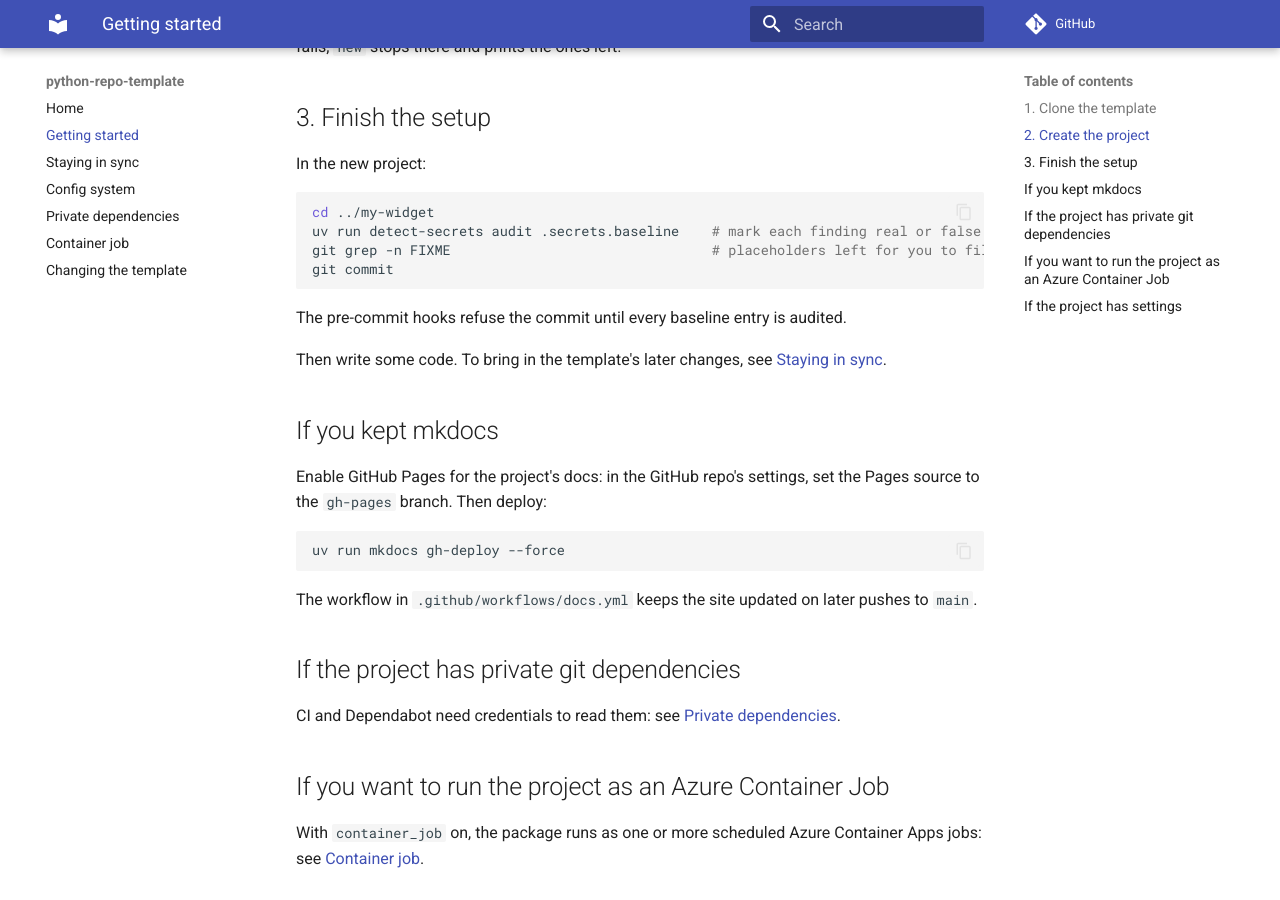
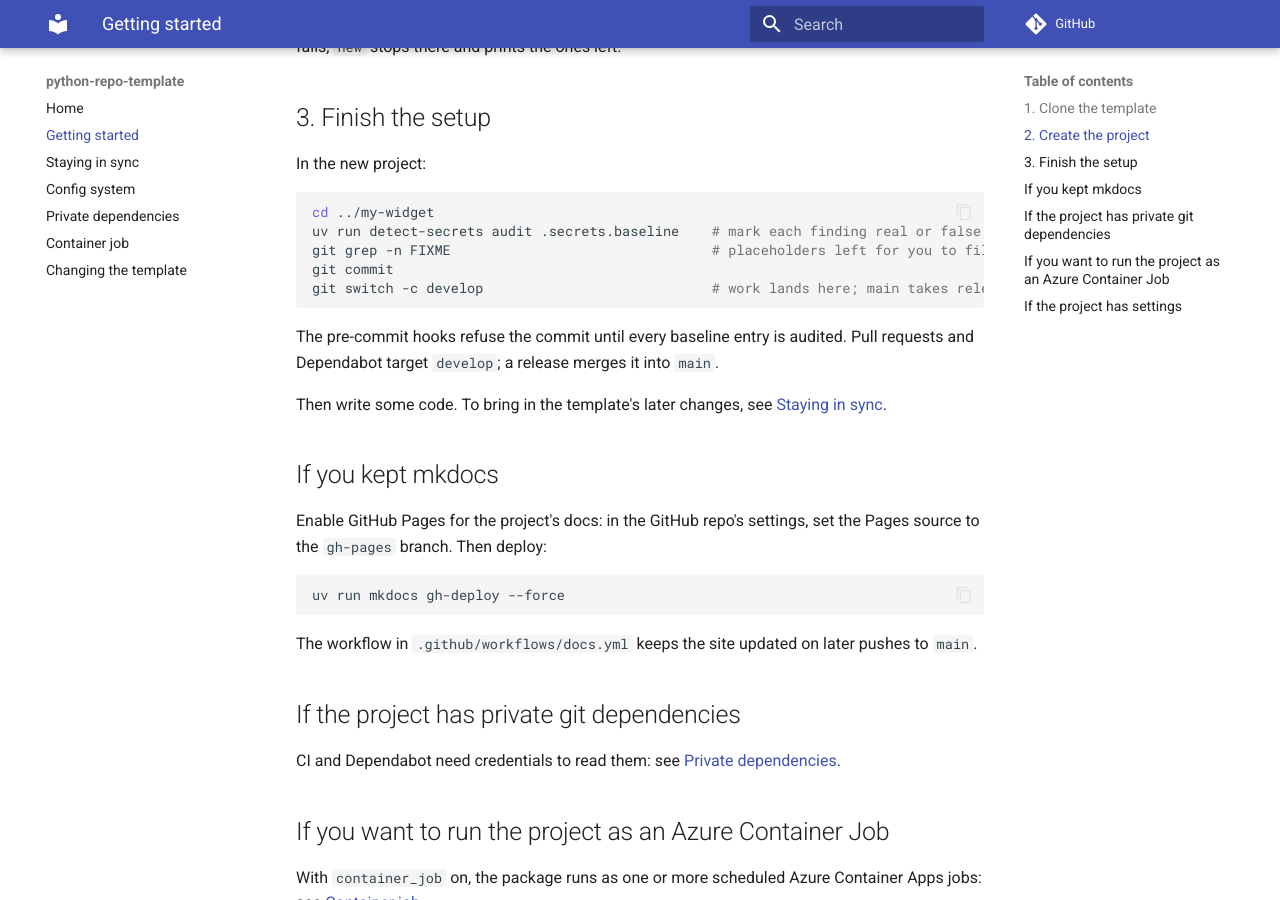
Before and after one commit to DrollRobot/python_repo_template, an MkDocs documentation site: the page built from docs/getting-started.md, in a window 1280 px wide and 900 px high, scrolled down 1201 px. Built offline with MkDocs 1.6.1 and Material for MkDocs 9.7.7, drawn with Linux system fonts in a browser that asks for light colours; comment, search, counter and statistics services are not loaded.

Commit message:
fix(template): make develop the working branch in projects
The template sends work to develop, but CONTRIBUTING.md told
contributors to open pull requests against main, and new created only
main, so Dependabot's target branch did not exist. CONTRIBUTING.md now
names develop, and new's next steps create it.

The workflows ran only on pull requests to main, which git flow never
opens, so a pull request from a fork got no checks. CI, the security
audit and the image build now run on every pull request; an image built
for one is never published.

CONTRIBUTING.md's setup also installs the pre-push hook. Drop the
branch-protection setup notes from the workflows' template notes.

Co-Authored-By: Claude Opus 5.5 <noreply@anthropic.com>

````diff
--- a/docs/getting-started.md
+++ b/docs/getting-started.md
@@ -60,9 +60,11 @@ cd ../my-widget
 uv run detect-secrets audit .secrets.baseline    # mark each finding real or false
 git grep -n FIXME                                # placeholders left for you to fill in
 git commit
+git switch -c develop                            # work lands here; main takes releases
 ```
 
 The pre-commit hooks refuse the commit until every baseline entry is audited.
+Pull requests and Dependabot target `develop`; a release merges it into `main`.
 
 Then write some code. To bring in the template's later changes, see
 [Staying in sync](staying-in-sync.md).
--- a/template.toml
+++ b/template.toml
@@ -45,6 +45,7 @@ next_steps = [
   "uv run detect-secrets audit .secrets.baseline   # mark each finding real or false",
   "git grep -n FIXME                               # placeholders left for you",
   "git commit",
+  "git switch -c develop                           # work lands here; main takes releases",
 ]
 
 [tokens]
````
Also changed, not shown: CHANGELOG.md (+4 -0 lines), CONTRIBUTING.md (+2 -1 lines), 4 other files.
